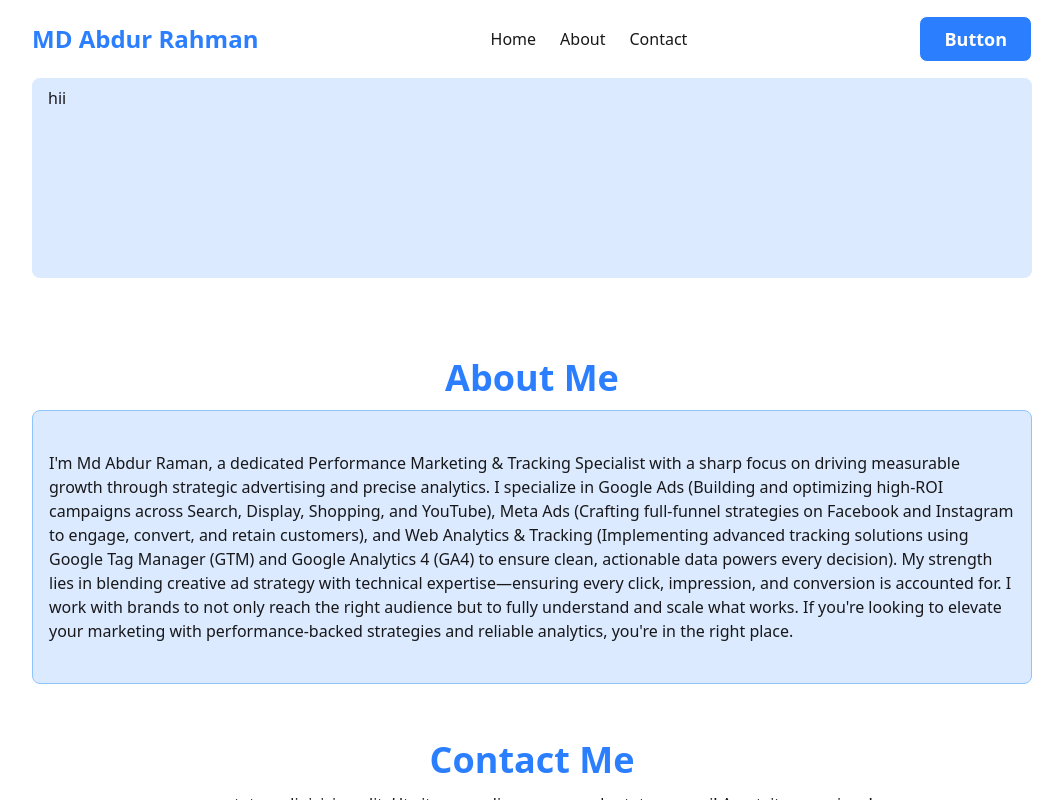
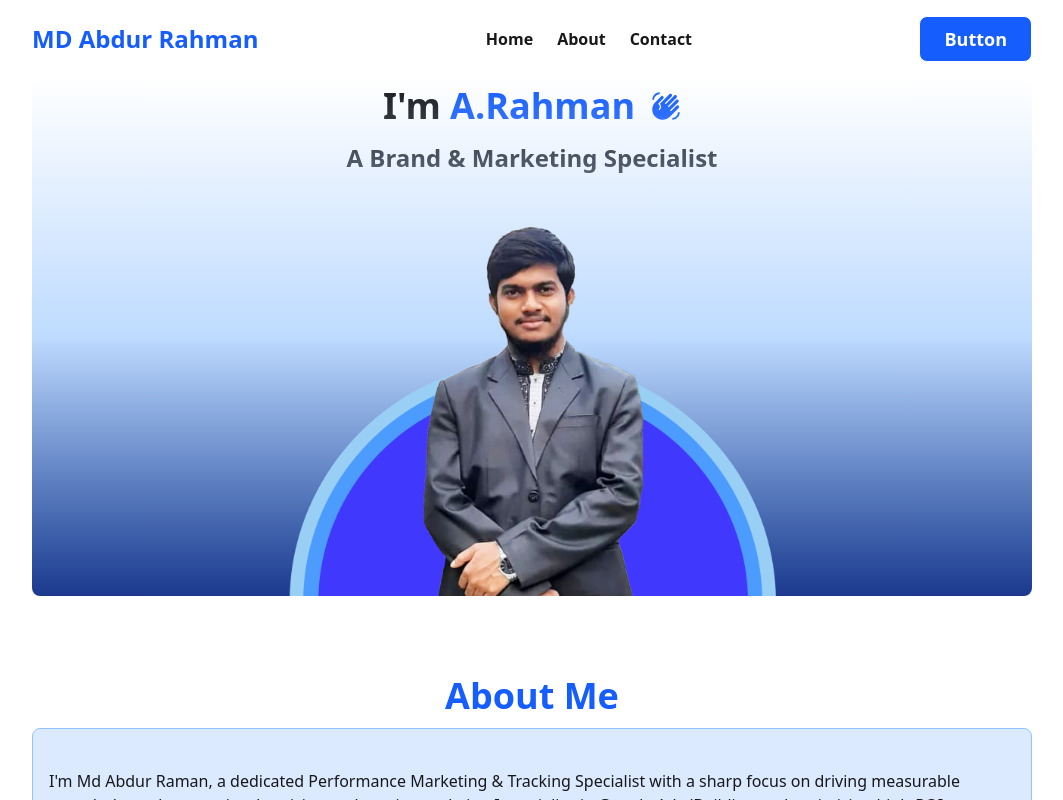
Before and after one commit to MizanRbf/portfolio-a.rahman, a React (Vite) app: page / in a window 1280 px wide. Shown: the top 800 px of the page, without its empty margins (108-1171 px from the left). Built offline with nearby package versions, Linux system fonts and the light colour scheme.

Commit message:
bg gradient added in banner

```diff
--- a/src/Components/Banner/Banner.jsx
+++ b/src/Components/Banner/Banner.jsx
@@ -1,9 +1,28 @@
 import React from "react";
-
+import { MdWavingHand } from "react-icons/md";
 const Banner = () => {
   return (
-    <div className="mt-[59px] md:mt-0 bg-blue-100 rounded-lg h-[200px] mx-4 md:mx-0 px-4 py-2">
-      <h2>hii</h2>
+    <div className="mt-[59px] md:mt-0 rounded-lg  mx-4 md:mx-0 px-4 pt-2 relative z-1">
+      {/* Gradient */}
+      <div className="absolute inset-0 bg-gradient-to-t from-blue-900 via-blue-200 to-transparent rounded-lg"></div>
+
+      {/* Content */}
+      <div className="text-center mb-10">
+        {/* Title */}
+        <div className="flex justify-center items-center gap-4">
+          <h1 className="text-2xl md:text-4xl font-bold">
+            I'm <span className="text-blue-600">A.Rahman</span>
+          </h1>
+          <MdWavingHand size={30} className="text-blue-600" />
+        </div>
+        <p className="text-xl md:text-2xl font-semibold mt-4">
+          A Brand & Marketing Specialist
+        </p>
+      </div>
+      {/* Banner Image */}
+      <div className="flex justify-center">
+        <img className="w-[500px] relative" src="/assets/banner.png" alt="" />
+      </div>
     </div>
   );
 };
--- a/src/Components/Footer/Footer.jsx
+++ b/src/Components/Footer/Footer.jsx
@@ -12,29 +12,29 @@ const Footer = () => {
       <div className="flex-col md:flex-row  md:justify-between px-4 md:px-10 space-y-4">
         {/* Name */}
         <div className="">
-          <h1 className="text-2xl md:text-4xl font-bold text-blue-500 text-center">
+          <h1 className="text-2xl md:text-4xl font-bold text-blue-600 text-center">
             MD Abdur Rahman
           </h1>
         </div>
         {/* Social Icons */}
         <div className="flex gap-3 text-2xl md:text-4xl justify-center">
-          <a className="hover:text-blue-500" href="https://www.facebook.com/">
+          <a className="hover:text-blue-600" href="https://www.facebook.com/">
             <FaFacebook />
           </a>
 
-          <a className="hover:text-blue-500" href="https://www.linkedin.com/">
+          <a className="hover:text-blue-600" href="https://www.linkedin.com/">
             <FaLinkedin />
           </a>
 
-          <a className="hover:text-blue-500" href="https://x.com/">
+          <a className="hover:text-blue-600" href="https://x.com/">
             <FaXTwitter />
           </a>
 
-          <a className="hover:text-blue-500" href="https://www.whatsapp.com/">
+          <a className="hover:text-blue-600" href="https://www.whatsapp.com/">
             <FaWhatsappSquare />
           </a>
 
-          <a className="hover:text-blue-500" href="https://www.instagram.com/">
+          <a className="hover:text-blue-600" href="https://www.instagram.com/">
             <FaInstagramSquare />
           </a>
         </div>
--- a/src/Components/Header/Navbar.jsx
+++ b/src/Components/Header/Navbar.jsx
@@ -12,42 +12,48 @@ const Navbar = () => {
   };
   const links = (
     <>
-      <NavLink to="/">Home</NavLink>
-      <NavLink to="/about">About</NavLink>
-      <NavLink to="/contact">Contact</NavLink>
+      <NavLink className="hover:text-blue-600" to="/">
+        Home
+      </NavLink>
+      <NavLink className="hover:text-blue-600" to="/about">
+        About
+      </NavLink>
+      <NavLink className="hover:text-blue-600" to="/contact">
+        Contact
+      </NavLink>
     </>
   );
 
   return (
     <>
-      <div className="flex justify-between items-center py-4 md:static fixed top-0 right-0 left-0 mx-4 md:mx-0 bg-white">
+      <div className="flex justify-between items-center py-4 md:static fixed top-0 right-0 left-0 mx-4 md:mx-0 bg-white z-10">
         {!isHome && (
           <div className="absolute border-b border-blue-200 w-full top-[59px] md:top-[80px] left-0 right-0"></div>
         )}
         {/* Responsive MenuBar */}
 
         <div
-          className={`flex flex-col absolute top-14.5 border rounded-sm bg-blue-500 text-white py-3 text-lg font-semibold ${
+          className={`z-10 flex flex-col absolute top-14.5 border rounded-sm bg-blue-500 text-white py-3 text-lg font-semibold ${
             menuBar ? "block" : "hidden"
           }`}
         >
           <NavLink
             onClick={handleMenuBar}
-            className="hover:bg-blue-100 hover:text-blue-500 px-3"
+            className="hover:bg-blue-100 px-3"
             to="/"
           >
             Home
           </NavLink>
           <NavLink
             onClick={handleMenuBar}
-            className="hover:bg-blue-100 hover:text-blue-500 px-3"
+            className="hover:bg-blue-100 px-3"
             to="/about"
           >
             About
           </NavLink>
           <NavLink
             onClick={handleMenuBar}
-            className="hover:bg-blue-100 hover:text-blue-500 px-3"
+            className="hover:bg-blue-100 px-3"
             to="/contact"
           >
             Contact
@@ -66,15 +72,15 @@ const Navbar = () => {
 
           {/* Name */}
 
-          <h2 className="text-base md:text-2xl font-bold text-blue-500">
+          <h2 className="text-base md:text-2xl font-bold text-blue-600">
             MD Abdur Rahman
           </h2>
         </div>
-        <div className="hidden md:flex gap-6">{links}</div>
+        <div className="hidden md:flex gap-6 font-semibold">{links}</div>
 
         {/* Button */}
         <div>
-          <button className="font-semibold text-xs md:text-lg border px-4 md:px-6 py-1 hover:bg-blue-100 hover:border-blue-400 hover:text-blue-500 md:py-2 rounded-md md:rounded-lg bg-blue-500 text-white cursor-pointer">
+          <button className="font-semibold text-xs md:text-lg border px-4 md:px-6 py-1 hover:bg-blue-100 hover:border-blue-400 hover:text-blue-600 md:py-2 rounded-md md:rounded-lg bg-blue-600 text-white cursor-pointer">
             Button
           </button>
         </div>
--- a/src/Pages/About/About.jsx
+++ b/src/Pages/About/About.jsx
@@ -3,7 +3,7 @@ import React from "react";
 const About = () => {
   return (
     <>
-      <h1 className="text-2xl md:text-4xl font-bold mb-3 text-blue-500 text-center mt-20">
+      <h1 className="text-2xl md:text-4xl font-bold mb-3 text-blue-600 text-center mt-20">
         About Me
       </h1>
 
--- a/src/Pages/Contact/Contact.jsx
+++ b/src/Pages/Contact/Contact.jsx
@@ -5,7 +5,7 @@ const Contact = () => {
     <>
       {/* Title & description */}
       <div className="text-center mt-22 md:mt-14 px-4 md:px-0 mb-10">
-        <h1 className="text-2xl md:text-4xl font-bold mb-3 text-blue-500">
+        <h1 className="text-2xl md:text-4xl font-bold mb-3 text-blue-600">
           Contact Me
         </h1>
         <p className="">
@@ -45,7 +45,7 @@ const Contact = () => {
           ></textarea>
         </div>
         {/* Button */}
-        <button className="border rounded-lg py-2 w-full bg-blue-500 text-white font-semibold hover:bg-blue-100 hover:border-blue-300 hover:text-blue-500 cursor-pointer mb-10">
+        <button className="border rounded-lg py-2 w-full bg-blue-600 text-white font-semibold hover:bg-blue-100 hover:border-blue-300 hover:text-blue-600 cursor-pointer mb-10">
           Send
         </button>
       </div>
```
Also changed, not shown: public/assets/banner.png (added).
